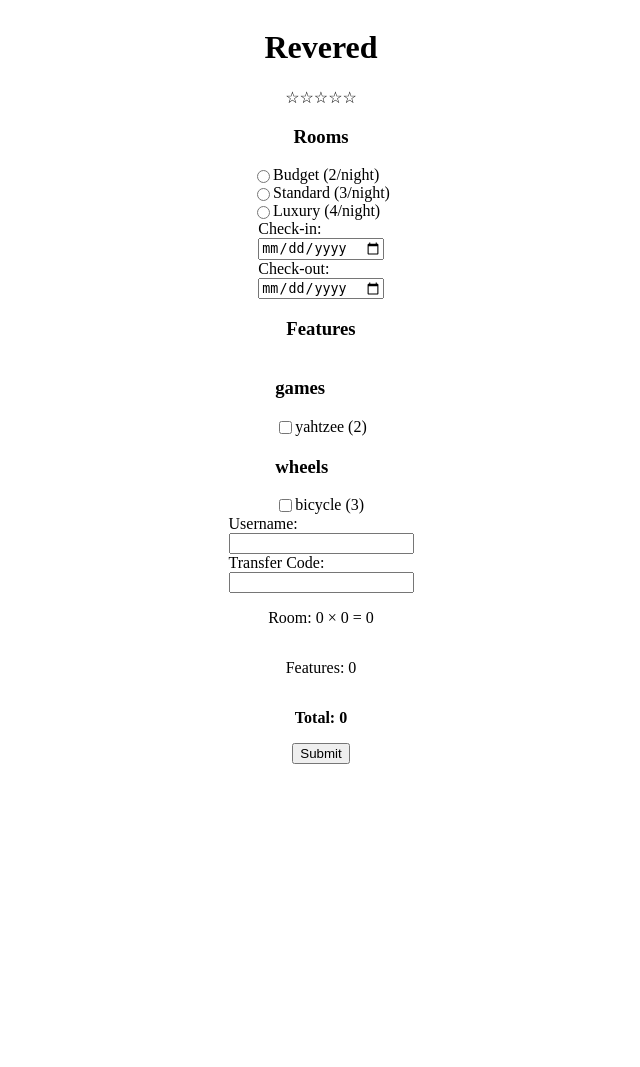
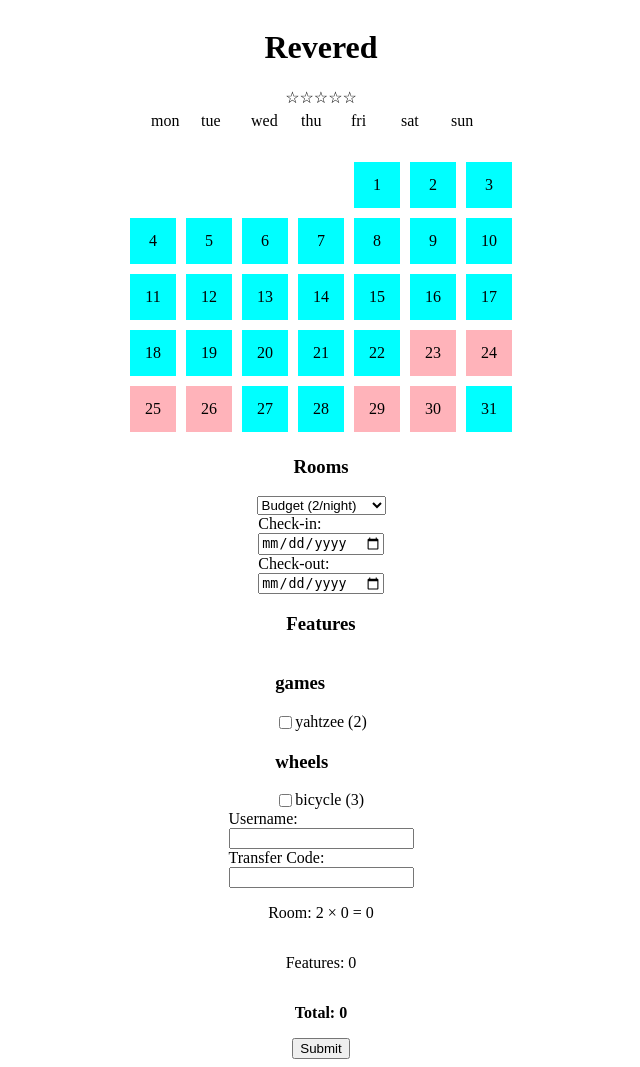
Before and after one commit to LB552/yrgopelago, a PHP site: page / in a window 1280 px wide. Shown: the whole page, without its empty margins (319-959 px from the left). Before the commit the page ends 764 px from the top, so only its background shows below. Run offline with PHP 8.4, Linux system fonts and the light colour scheme; data comes from the database, SQL or seed files in the repository.

Commit message:
calendar

```diff
--- a/yrgopelag2/booking.js
+++ b/yrgopelag2/booking.js
@@ -37,23 +37,27 @@ function renderRooms() {
 
     container.innerHTML = '';
 
+    const select = document.createElement('select');
+    select.id = 'roomTier';
+    select.name = 'roomTier';
+    select.required = true;
+
+    const defaultOption = document.createElement('option');
+    defaultOption.value = '';
+    defaultOption.textContent = 'Select a room';
+    select.appendChild(defaultOption);
+
     for (const [tier, price] of Object.entries(ROOM_PRICES)) {
-        const label = document.createElement('label');
+        const option = document.createElement('option');
+        option.value = tier;
+        option.textContent = `${capitalize(tier)} (${price}/night)`;
+        if (tier === 'budget') {
+            option.selected = true;
+        }
+        select.appendChild(option);
+    }
 
-        label.className = 'hori';
-
-        label.innerHTML = `
-            <input
-                type="radio"
-                name="roomTier"
-                value="${tier}"
-                ${tier === 'budget' ? 'required' : ''}
-            >
-            ${capitalize(tier)} (${price}/night)
-        `;
-
-        container.appendChild(label);
-    }
+    container.appendChild(select);
 }
 
 renderRooms();
@@ -107,7 +111,7 @@ renderFeatures();
 // UI UPDATE
 // -------------------------
 function updateUI() {
-    const roomTier = document.querySelector('input[name="roomTier"]:checked')?.value;
+    const roomTier = document.getElementById('roomTier')?.value;
 
     const checkIn = document.getElementById('checkIn').value;
     const checkOut = document.getElementById('checkOut').value;
@@ -150,6 +154,67 @@ function updateUI() {
     roomTotalEl.textContent = roomTotal;
     featureCostEl.textContent = featureCost;
     totalEl.textContent = total;
+
+    // Update calendar with booked dates for this room tier
+    if (roomTier) {
+        updateCalendar(roomTier);
+    }
+
+    // Update selected date range highlighting
+    updateSelectedDates(checkIn, checkOut);
+}
+
+// -------------------------
+// UPDATE SELECTED DATES
+// -------------------------
+function updateSelectedDates(checkIn, checkOut) {
+    // Clear all selected classes
+    document.querySelectorAll('.date').forEach(el => {
+        el.classList.remove('selected');
+    });
+
+    // If only check-in is set, highlight it
+    if (checkIn && !checkOut) {
+        const el = document.querySelector(`[data-date="${checkIn}"]`);
+        if (el) el.classList.add('selected');
+        return;
+    }
+
+    // If both are set, highlight the range
+    if (checkIn && checkOut) {
+        const start = new Date(checkIn);
+        const end = new Date(checkOut);
+        let current = new Date(start);
+
+        while (current <= end) {
+            const dateStr = current.toISOString().split('T')[0];
+            const el = document.querySelector(`[data-date="${dateStr}"]`);
+            if (el) el.classList.add('selected');
+            current.setDate(current.getDate() + 1);
+        }
+    }
+}
+
+// -------------------------
+// UPDATE CALENDAR
+// -------------------------
+async function updateCalendar(roomTier) {
+    const response = await fetch(`get_availability.php?roomTier=${encodeURIComponent(roomTier)}`);
+    const data = await response.json();
+    const bookedDates = new Set(data.bookedDates || []);
+
+    // Clear all booked classes
+    document.querySelectorAll('.date').forEach(el => {
+        el.classList.remove('booked');
+    });
+
+    // Add booked class to booked dates
+    document.querySelectorAll('.date[data-date]').forEach(el => {
+        const date = el.getAttribute('data-date');
+        if (bookedDates.has(date)) {
+            el.classList.add('booked');
+        }
+    });
 }
 
 
@@ -157,8 +222,15 @@ function updateUI() {
 // EVENT LISTENERS
 // -------------------------
 document.querySelectorAll(
-    '#checkIn, #checkOut, input[name="roomTier"], input[name="features"]'
+    '#checkIn, #checkOut, input[name="features"]'
 ).forEach(el => el.addEventListener('change', updateUI));
+
+document.addEventListener('DOMContentLoaded', () => {
+    const roomSelect = document.getElementById('roomTier');
+    if (roomSelect) {
+        roomSelect.addEventListener('change', updateUI);
+    }
+});
 
 updateUI();
 
@@ -170,7 +242,7 @@ document.getElementById('bookingForm')
 .addEventListener('submit', async (e) => {
     e.preventDefault();
 
-    const roomTier = document.querySelector('input[name="roomTier"]:checked')?.value;
+    const roomTier = document.getElementById('roomTier').value;
     const checkIn = document.getElementById('checkIn').value;
     const checkOut = document.getElementById('checkOut').value;
 
--- /dev/null
+++ b/yrgopelag2/get_availability.php
@@ -0,0 +1,30 @@
+<?php
+header('Content-Type: application/json');
+
+$roomTier = $_GET['roomTier'] ?? '';
+
+if (!$roomTier) {
+    echo json_encode(['error' => 'No room tier specified']);
+    exit;
+}
+
+$db = new SQLite3('bookings.db');
+
+$result = $db->query("
+    SELECT check_in, check_out FROM bookings
+    WHERE room_tier = '" . $db->escapeString($roomTier) . "'
+");
+
+$bookedDates = [];
+while ($row = $result->fetchArray(SQLITE3_ASSOC)) {
+    $current = strtotime($row['check_in']);
+    $end = strtotime($row['check_out']);
+
+    while ($current <= $end) {
+        $bookedDates[] = date('Y-m-d', $current);
+        $current += 86400;
+    }
+}
+
+$db->close();
+echo json_encode(['bookedDates' => $bookedDates]);
--- a/yrgopelag2/index.php
+++ b/yrgopelag2/index.php
@@ -23,6 +23,46 @@
         }
         ?>
     </div>
+
+    <?php
+    $day = 1;
+    for ($i = 0; $i < 6; $i++) { ?>
+        <div class="hori">
+            <?php for ($j = 0; $j < 7; $j++) {
+
+                $class = 'date';
+                $content = '';
+                $dateAttr = '';
+
+                // Days (mon-sun)
+                if ($i === 0) {
+                    $class = 'dayDate';
+                }
+
+                // First 4 squares on top row (Mon-Thu, before Fri May 1)
+                if ($i === 1 && $j < 4) {
+                    $class = 'dullDate';
+                }
+
+                // Put day number only on valid dates
+                if ($class === 'date' && $day <= 31) {
+                    $content = $day;
+                    $dateAttr = 'data-date="2026-05-' . str_pad($day, 2, '0', STR_PAD_LEFT) . '"';
+                    $day++;
+                } else if ($class === 'date' && $day > 31) {
+                    $class = 'dullDate';
+                }
+
+                // Put days (mon-sun)
+                $weekday = ['mon', 'tue', 'wed', 'thu', 'fri', 'sat', 'sun'];
+                if ($class === 'dayDate' && $i === 0) {
+                    $content = $weekday[$j];
+                }
+            ?>
+                <div class="<?= $class ?>" <?= $dateAttr ?>><?= $content ?></div>
+            <?php } ?>
+        </div>
+    <?php } ?>
 
     <form id="bookingForm">
 
--- a/yrgopelag2/style.css
+++ b/yrgopelag2/style.css
@@ -20,3 +20,39 @@ label {
     display: flex;
     flex-direction: row;
 }
+
+.date {
+    height: 40px;
+    width: 40px;
+    margin: 5px;
+    background-color: aqua;
+    display: flex;
+    align-items: center;
+    justify-content: center;
+    border: 3px solid transparent;
+}
+
+.date.booked {
+    background-color: #ffb3ba;
+}
+
+.date.selected {
+    border: 3px solid black;
+}
+.dullDate {
+    height: 40px;
+    width: 40px;
+    margin: 5px;
+    background-color: transparent;
+    border: 3px solid transparent;
+}
+.dayDate {
+    height: 40px;
+    width: 40px;
+    margin: 5px;
+    background-color: transparent;
+}
+
+.calendarBorder {
+    border: 3px solid palevioletred;
+}
```
